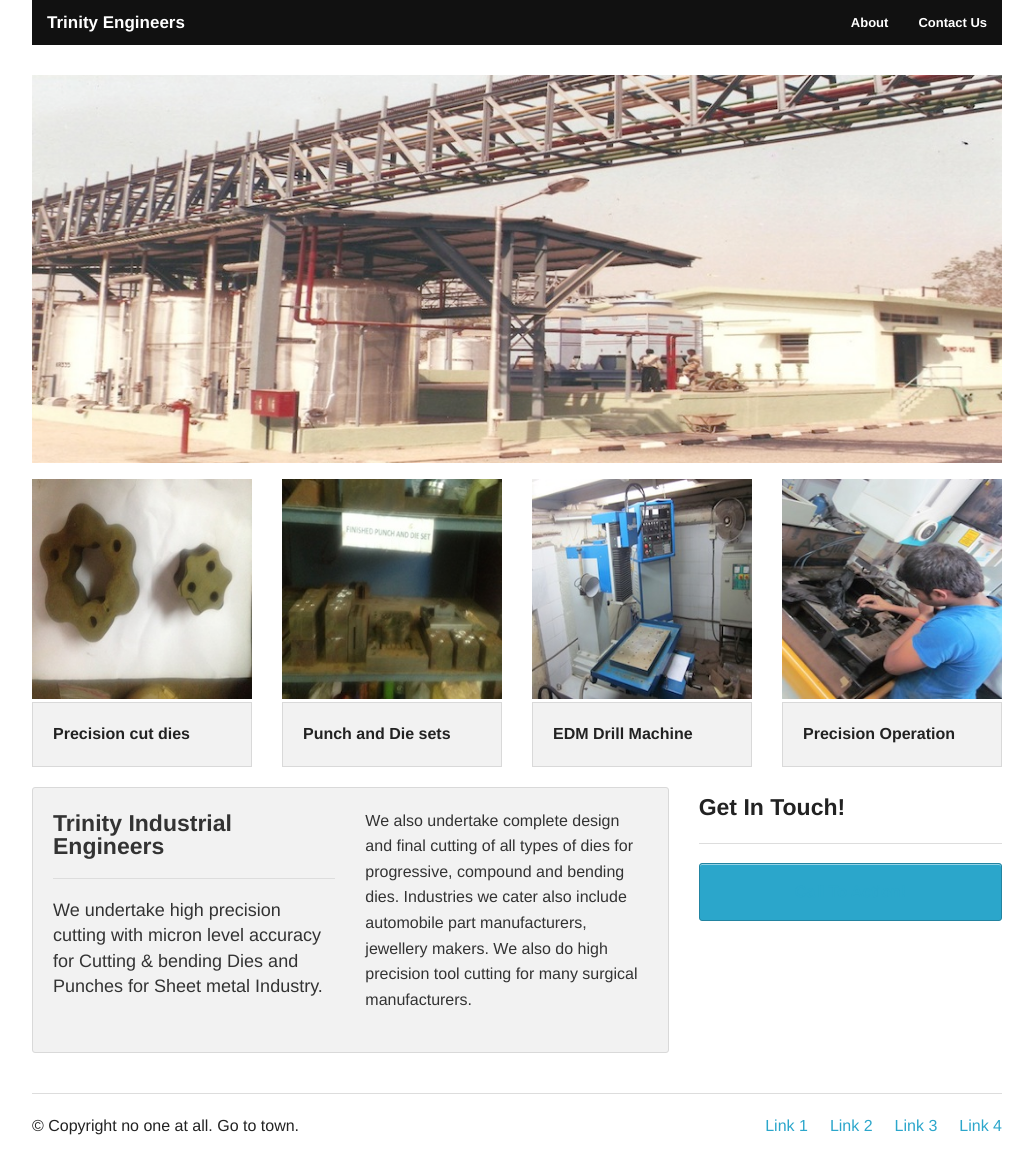
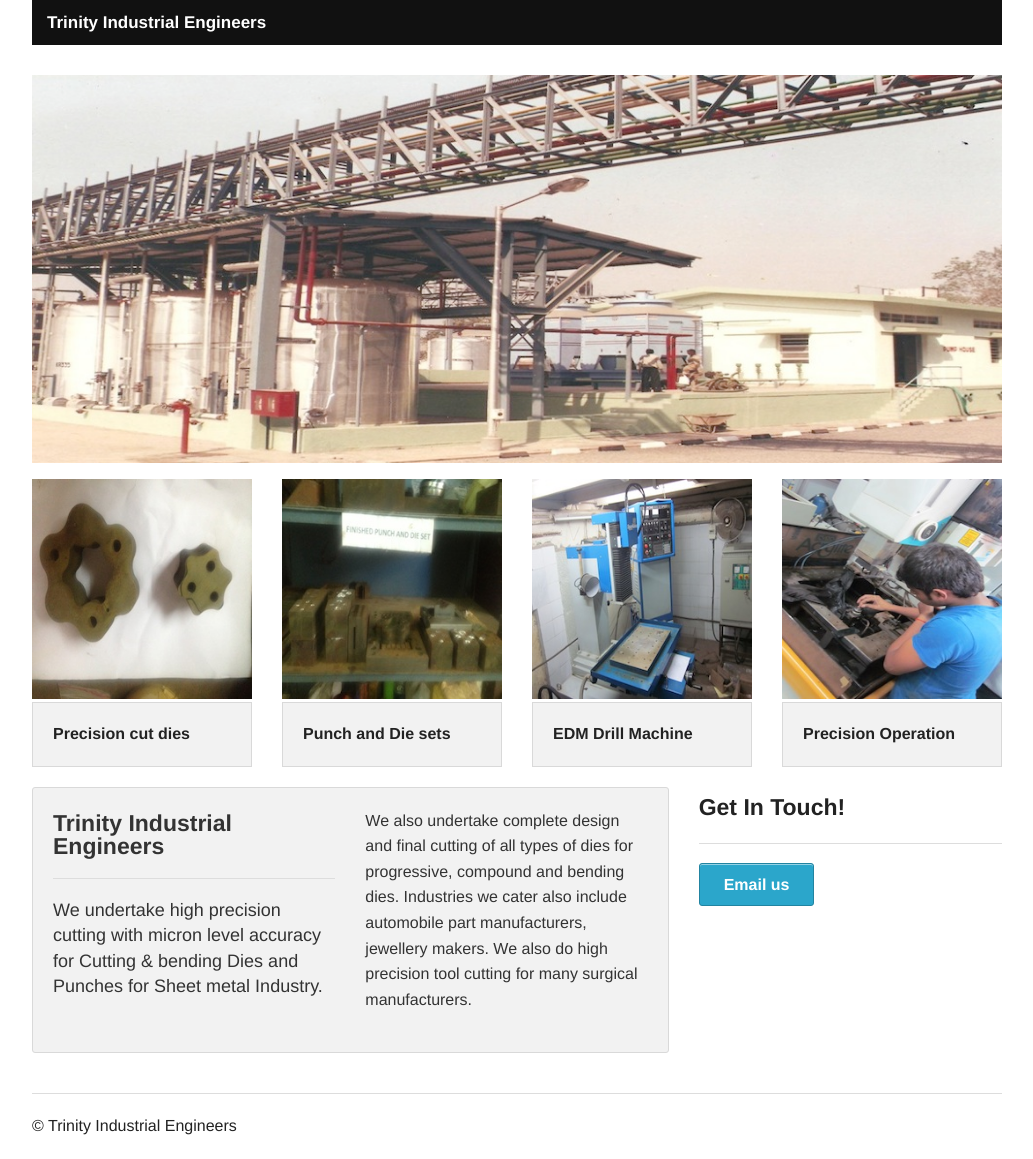
Before and after one commit to essrand/trinity, a plain HTML site: page index.html in a window 1280 px wide. Shown: the whole page, without its empty margins (123-1156 px from the left). Drawn offline with Linux system fonts and the light colour scheme.

Commit message:
Index page done

```diff
--- a/index.html
+++ b/index.html
@@ -23,7 +23,7 @@
             <li class="name">
               <h1>
                 <a href="#">
-                  Trinity Engineers
+                  Trinity Industrial Engineers
                 </a>
               </h1>
             </li>
@@ -32,8 +32,8 @@
 
           <section class="top-bar-section">
             <ul class="right">
-              <li><a href="#">About</a></li>
-              <li><a href="#">Contact Us</a></li>
+              <!-- <li><a href="#">About</a></li> -->
+              <!-- <li><a href="#">Contact Us</a></li> -->
             </ul>
           </section>
         </nav>
@@ -127,7 +127,7 @@
                   </h5>
 
                   <div class="show-for-small" align="center">
-                    <a href="#" class="small radius button">Call To Action!</a><br>
+                    <!-- <a href="#" class="small radius button">Call To Action!</a><br> -->
 
                     <a href="#" class="small radius button">Call To Action!</a>
                   </div>
@@ -147,9 +147,12 @@
 
             <h4>Get In Touch!</h4><hr/>
 
-            <a href="#">
-              <div class="panel radius callout" align="center">
-                <strong>Call To Action!</strong>
+            <!-- <div class="large-3 columns"> -->
+            <!--   <a href="#" class="radius button right">Contact Us</a> -->
+            <!-- </div> -->
+            <a href="mailto:sidharthcr@gmail.com">
+              <div class="radius button" align="center">
+                <strong>Email us</strong>
               </div>
             </a>
           </div>
@@ -167,14 +170,14 @@
         <hr>
         <div class="row">
           <div class="large-6 columns">
-            <p>&copy; Copyright no one at all. Go to town.</p>
+            <p>&copy; Trinity Industrial Engineers</p>
           </div>
           <div class="large-6 columns">
             <ul class="inline-list right">
-              <li><a href="#">Link 1</a></li>
-              <li><a href="#">Link 2</a></li>
-              <li><a href="#">Link 3</a></li>
-              <li><a href="#">Link 4</a></li>
+              <!-- <li><a href="#">Link 1</a></li> -->
+              <!-- <li><a href="#">Link 2</a></li> -->
+              <!-- <li><a href="#">Link 3</a></li> -->
+              <!-- <li><a href="#">Link 4</a></li> -->
             </ul>
           </div>
         </div>
```
